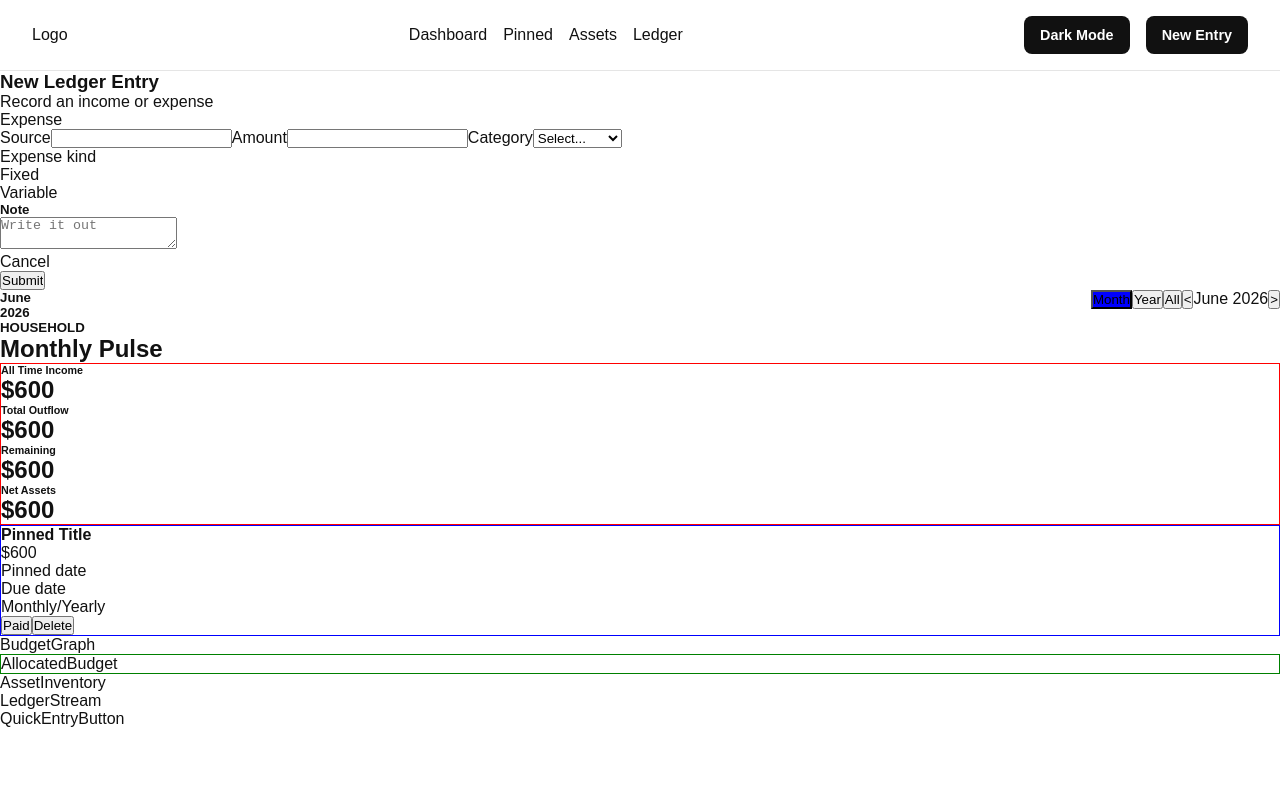
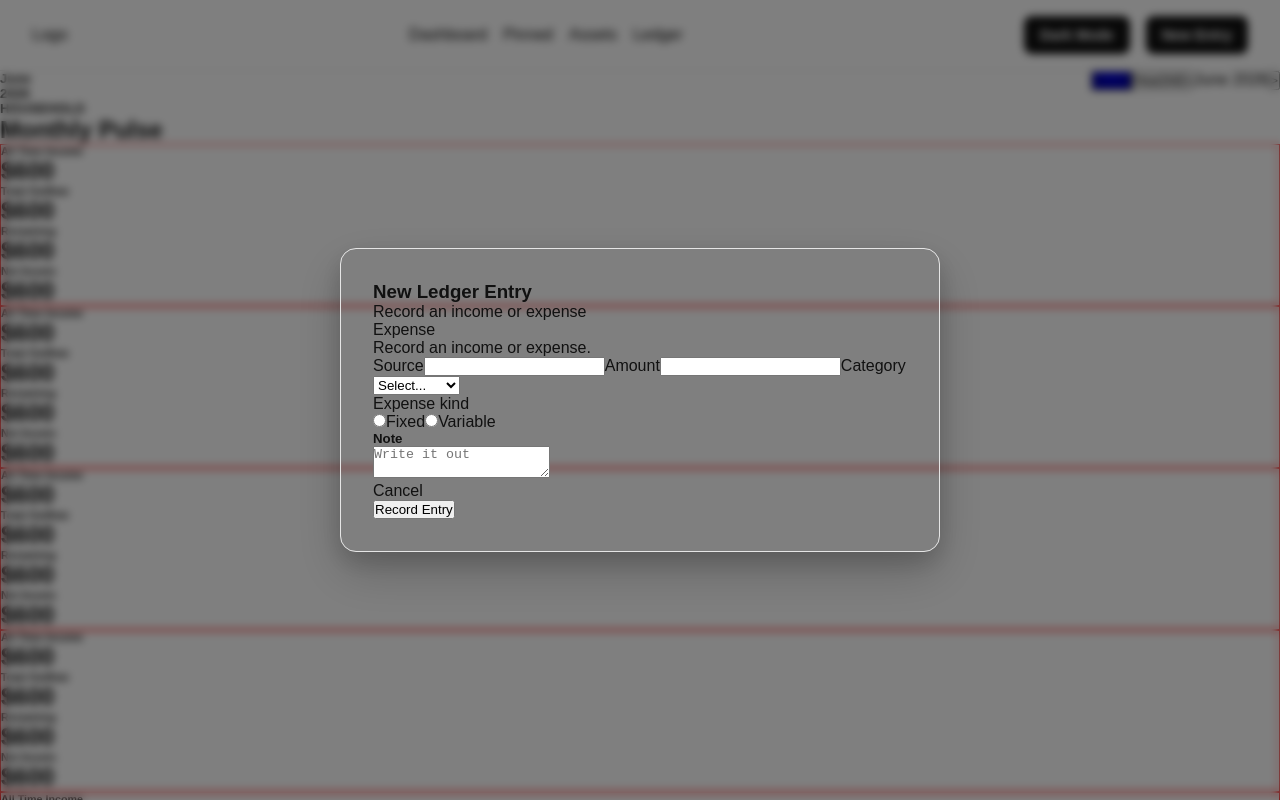
Before and after one commit to flo20/budget-app, a Next.js app: page / in a window 1280 px wide. Both pictures are taken after a click on the button "New Entry". Shown: the top 800 px of the page. Built offline with nearby package versions, Linux system fonts and the light colour scheme.

Commit message:
Add new entry modal and form

```diff
--- a/src/app/globals.module.scss
+++ /dev/null
@@ -1,38 +0,0 @@
-/* :root {
-  --background: #ffffff;
-  --foreground: #171717;
-} */
-
-/* @media (prefers-color-scheme: dark) {
-  :root {
-    --background: #0a0a0a;
-    --foreground: #ededed;
-  }
-} */
-
-html {
-  height: 100%;
-}
-
-html,
-body {
-  max-width: 100vw;
-  overflow-x: hidden;
-}
-
-body {
-  min-height: 100%;
-  display: flex;
-  flex-direction: column;
-  color: var(--foreground);
-  background: var(--background);
-  font-family: Arial, Helvetica, sans-serif;
-  -webkit-font-smoothing: antialiased;
-  -moz-osx-font-smoothing: grayscale;
-}
-
-* {
-  box-sizing: border-box;
-  padding: 0;
-  margin: 0;
-}
--- a/src/app/page.js
+++ b/src/app/page.js
@@ -4,7 +4,7 @@ import BudgetSummary from '@/components/BudgetSummary'
 import Graph from '@/components/Graph'
 import LedgerStream from '@/components/LedgerStream'
 import NavBar from '@/components/NavBar'
-import NewEntryModal from '@/components/NewEntryModal'
+import NewEntryModal from '@/components/NewEntryForm'
 import PinnedPayment from '@/components/PinnedPayment'
 import QuickEntryButton from '@/components/QuickEntryButton'
 import SubNav from '@/components/SubNav'
@@ -16,10 +16,43 @@ export default function Home() {
                 <NavBar/>
 				<SubNav />
 				<BudgetSummary />
+				<BudgetSummary />
+				<BudgetSummary />
+				<BudgetSummary />
+				<BudgetSummary />
+				<BudgetSummary />
+				<BudgetSummary />
+				<BudgetSummary />
+				<BudgetSummary />
+				<BudgetSummary />
+				<BudgetSummary />
+				<BudgetSummary />
+				<BudgetSummary />
+				<BudgetSummary />
+				<BudgetSummary />
 				<PinnedPayment />
 				<Graph />
 				<AllocatedBudget />
 				<AssetInventory />
+				<AssetInventory />
+				<AssetInventory />
+				<AssetInventory />
+				<AssetInventory />
+				<AssetInventory />
+				<AssetInventory />
+				<AssetInventory />
+				<AssetInventory />
+				<AssetInventory />
+				<AssetInventory />
+				<AssetInventory />
+				<AssetInventory />
+				<AssetInventory />
+				<AssetInventory />
+				<LedgerStream />
+				<LedgerStream />
+				<LedgerStream />
+				<LedgerStream />
+				<LedgerStream />
 				<LedgerStream />
 				<QuickEntryButton />
                 {/* <NewEntryModal/> */}
--- /dev/null
+++ b/src/components/Modal/Modal.js
@@ -0,0 +1,43 @@
+"use client"
+
+import { useEffect } from "react"
+
+import styles from "./Modal.module.scss"
+
+
+export default function Modal({ showModal, closeModal, children }) {
+
+    useEffect(() => {
+		const OriginalOverflow = document.body.style.overflow
+		document.documentElement.style.overflow = 'hidden'
+		return () => {
+		document.documentElement.style.overflow = OriginalOverflow
+		}
+	}, [])
+
+    useEffect(() => {
+        document.body.style.overflow ="hidden"
+        function handleKeydown(e){
+            if(e.key === "Escape"){
+                closeModal()
+            }
+        }
+
+        window.addEventListener("keydown", handleKeydown)
+        return () => {
+                document.body.style.overflow = " "
+                window.removeEventListener('keydown', handleKeydown)
+
+        };
+    }, [closeModal]);
+
+
+
+    if (!showModal) return null
+	return (
+		<div onClick={closeModal} className={styles.overlay}>
+			<div onClick={(e)=> e.stopPropagation()} className={styles.dialog}>{children}</div>
+		</div>
+	)
+
+}
--- /dev/null
+++ b/src/components/Modal/Modal.module.scss
@@ -0,0 +1,28 @@
+.overlay {
+	position: fixed;
+	inset: 0;
+	display: flex;
+	align-items: center;
+	justify-content: center;
+	padding: 2rem;
+	background: rgba(0, 0, 0, 0.5);
+	-webkit-backdrop-filter: blur(4px);
+	backdrop-filter: blur(4px);
+	z-index: 1000;
+	animation: fadeIn 200ms ease;
+}
+
+.dialog {
+	width: min(100%, 600px);
+	max-height: 90vh;
+	// overflow-y: auto;
+	padding: 2rem;
+	border-radius: 1rem;
+	background: var(--surface);
+	color: var(--text-primary);
+	border: 1px solid var(--border);
+	box-shadow:
+		0 10px 25px rgba(0, 0, 0, 0.15),
+		0 20px 48px rgba(0, 0, 0, 0.2);
+	animation: slideUp 250ms ease;
+}
--- a/src/components/NavBar.js
+++ b/src/components/NavBar.js
@@ -3,7 +3,8 @@
 import { useState, useEffect } from 'react'
 import { useTheme } from '@/app/providers/ThemeProvider'
 import styles from './NavBar.module.scss'
-import NewEntryModal from './NewEntryModal'
+import NewEntryForm from './NewEntryForm'
+import Modal from './Modal/Modal'
 
 export default function NavBar() {
 	const { theme, toggleTheme } = useTheme()
@@ -12,10 +13,6 @@ export default function NavBar() {
 
 	// eslint-disable-next-line react-hooks/set-state-in-effect
 	useEffect(() => setMounted(true), [])
-
-    const showNewEntryModal = () => {
-			setShowModal((prev) => !prev)
-		}
 
 	return (
 		<>
@@ -41,10 +38,16 @@ export default function NavBar() {
 					<button onClick={toggleTheme}>
 						{mounted ? (theme === 'light' ? 'Dark Mode' : 'Light Mode') : null}
 					</button>
-					<button onClick={showNewEntryModal}>New Entry</button>
+					<button onClick={() => setShowModal((prev) => !prev)}>
+						New Entry
+					</button>
 				</ul>
 			</nav>
-			{showModal && <NewEntryModal />}
+			<Modal
+				showModal={showModal}
+				closeModal={() => setShowModal(false)}>
+				<NewEntryForm />
+			</Modal>
 		</>
 	)
 }
--- /dev/null
+++ b/src/components/NewEntryForm.js
@@ -0,0 +1,125 @@
+'use client'
+
+import { useForm } from 'react-hook-form'
+
+export default function NewEntryForm() {
+
+		const category = [
+			'Salary',
+			'Housing',
+			'Groceries',
+			'Utilities',
+			'Transport',
+			'Recreation',
+			'Healthcare',
+			'Service',
+			'Other',
+		]
+	const {
+		handleSubmit,
+        register,
+		//formState: { errors },
+	} = useForm()
+
+	const onSubmit = (data) => {
+		console.log(data)
+	}
+
+	// console.log(watch("example"))
+	return (
+		<>
+			<h3>New Ledger Entry</h3>
+			<p>Record an income or expense</p>
+
+			{/* Expense Form */}
+			<form onSubmit={handleSubmit(onSubmit)}>
+				<div>Expense</div>
+				<p>Record an income or expense. </p>
+				<label>
+					Source
+					<input {...register('source')} />
+				</label>
+
+				<label>
+					Amount
+					<input {...register('amount')} />
+				</label>
+				<label>
+					Category
+					<select {...register('category')}>
+						<option value="">Select...</option>
+						{category.map((cat) => (
+							<option
+								value={cat}
+								key={cat}>
+								{cat}
+							</option>
+						))}
+					</select>
+				</label>
+
+				<div>
+					<p>Expense kind</p>
+					<label>
+						<input
+							type="radio"
+							value="fixed"
+							{...register('expenseKind')}
+						/>
+						Fixed
+					</label>
+					<label>
+						<input
+							type="radio"
+							value="variable"
+							{...register('expenseKind')}
+						/>
+						Variable
+					</label>
+				</div>
+
+				<div>
+					<h5>Note</h5>
+					<textarea placeholder="Write it out"></textarea>
+				</div>
+				<div>Cancel</div>
+				<button type="submit">Record Entry</button>
+			</form>
+
+			{/* Income Form */}
+			{/* <form onSubmit={handleSubmit(onSubmit)}>
+				<div>Income</div>
+				<p>Record an income or expense</p>
+				<label>
+					Source
+					<input {...register('source')} />
+				</label>
+
+				<label>
+					Amount
+					<input {...register('amount')} />
+				</label>
+				<label>
+					Category
+					<select {...register('category')}>
+						<option value="">Select...</option>
+						{category.map((cat) => (
+							<option
+								value={cat}
+								key={cat}>
+								{cat}
+							</option>
+						))}
+					</select>
+				</label>
+
+				<div>
+					<h5>Note</h5>
+					<textarea placeholder="Write it out"></textarea>
+				</div>
+				<div>Cancel</div>
+				<button type="submit">Record Entry</button>
+			</form> */}
+		</>
+	)
+}
--- a/src/components/NewEntryModal.js
+++ /dev/null
@@ -1,59 +0,0 @@
-'use client'
-
-import { useForm } from 'react-hook-form'
-
-export default function NewEntryModal() {
-	const {
-		handleSubmit,
-        register,
-		//formState: { errors },
-	} = useForm()
-
-	const onSubmit = (data) => {
-		console.log(data)
-	}
-
-	// console.log(watch("example"))
-	return (
-		<>
-			<h3>New Ledger Entry</h3>
-			<p>Record an income or expense</p>
-
-			{/* Expense Form */}
-			<form onSubmit={handleSubmit(onSubmit)}>
-				<div>Expense</div>
-				<label>
-					Source
-					<input {...register('source')} />
-				</label>
-
-				<label>
-					Amount
-					<input {...register('amount')} />
-				</label>
-				<label>
-					Category
-					<select {...register('category')}>
-						{' '}
-						<option value="">Select...</option>
-						<option value="A">Category A</option>
-						<option value="B">Category B</option>
-					</select>
-				</label>
-
-				<div>
-					<p>Expense kind</p>
-					<div>Fixed</div>
-					<div>Variable</div>
-				</div>
-
-				<div>
-					<h5>Note</h5>
-					<textarea placeholder="Write it out"></textarea>
-				</div>
-				<div>Cancel</div>
-				<input type="submit" />
-			</form>
-		</>
-	)
-}
```
